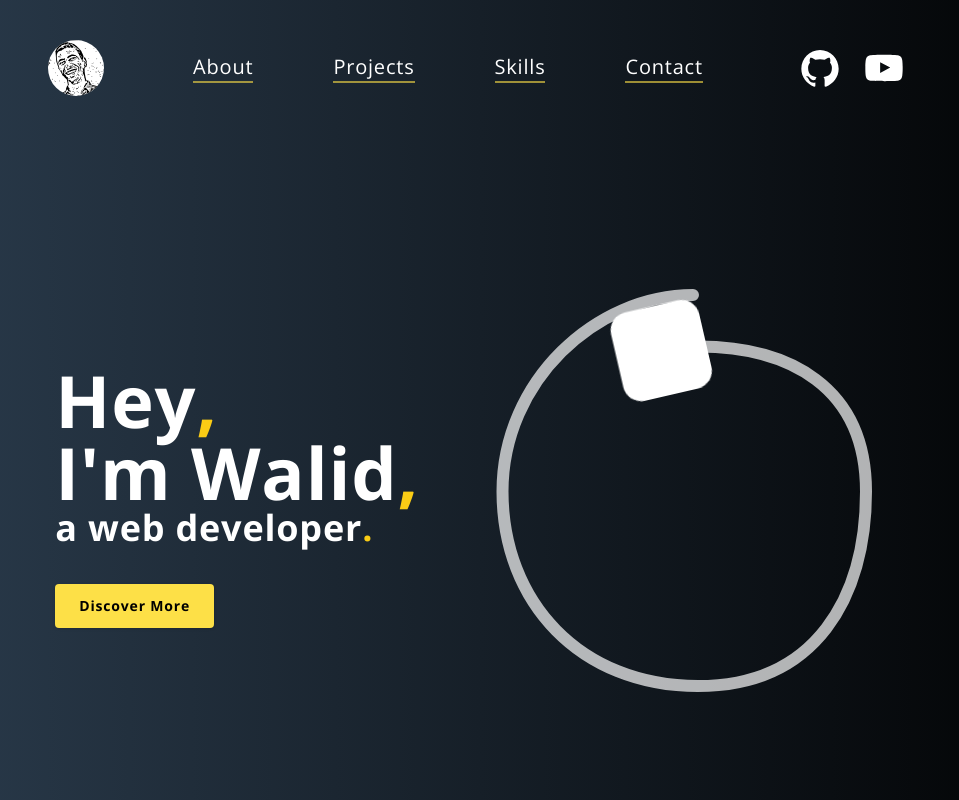
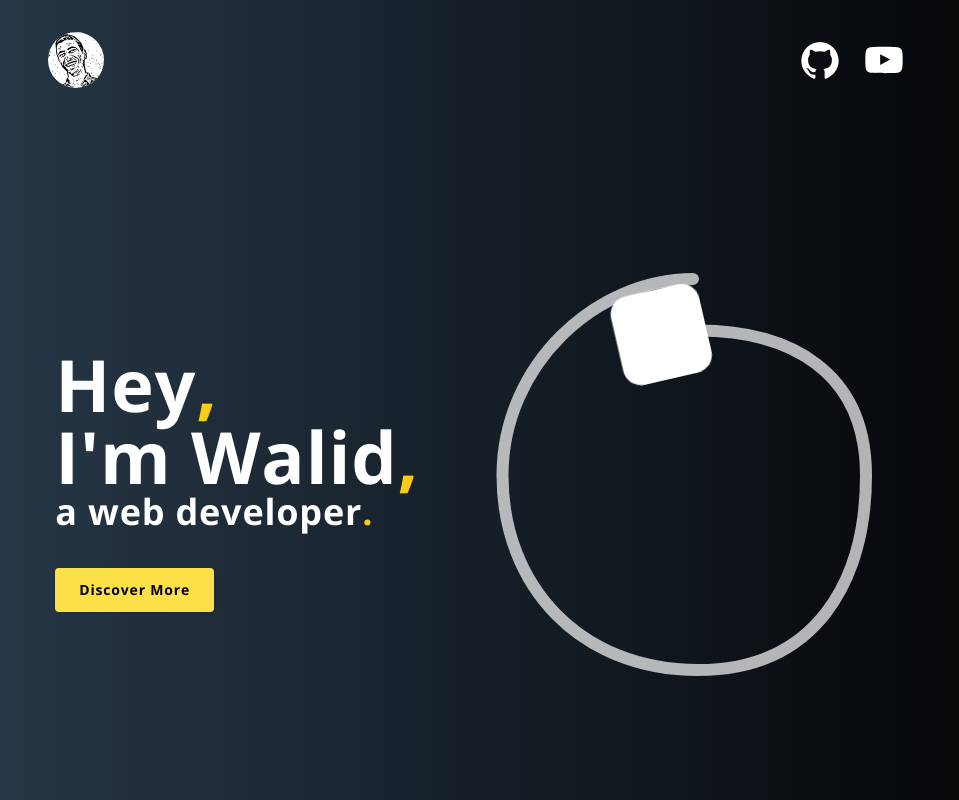
Before and after one commit to Walidhamdidev/Next.js_portfolio, a Next.js app: page / in a window 1280 px wide. Shown: the top 800 px of the page, without its empty margins (160-1119 px from the left). Built offline with nearby package versions, Linux system fonts and the light colour scheme.

Commit message:
add transition and animation for navbar

```diff
--- a/components/Contact.js
+++ b/components/Contact.js
@@ -50,7 +50,7 @@ const Contact = () => {
 
   return (
     <div
-      className="my-20 mx-auto lg:px-52 px-5 flex flex-col md:flex-row items-center justify-center gap-10"
+      className="my-20 mx-auto lg:px-52 px-5 flex flex-col md:flex-row items-center justify-center  md:gap-10"
       id="contact"
     >
       <div>
--- a/components/Navbar.js
+++ b/components/Navbar.js
@@ -2,6 +2,7 @@ import Link from "next/link";
 import Image from "next/image";
 import { useEffect, useRef, useState } from "react";
 import { useRouter } from "next/router";
+import { motion } from "framer-motion";
 
 export default function Navbar() {
   const [showNav, setShowNav] = useState(false);
@@ -9,15 +10,20 @@ export default function Navbar() {
   const dropdown = useRef(null);
   const router = useRouter();
   const [hash, setHash] = useState("/");
+  const [scrollPosition, setScrollPosition] = useState(0);
 
-  /* todo :
-  1- add scroll smooth ,
-  2- add top position to scroll ,
-  3- contact page right side ,
-  4- hero right side ,
-  5- add dropdown animation ,
-  6- custom cursor
-*/
+  const handleScroll = () => {
+    const position = window.pageYOffset;
+    setScrollPosition(position);
+  };
+
+  useEffect(() => {
+    window.addEventListener("scroll", handleScroll, { passive: true });
+
+    return () => {
+      window.removeEventListener("scroll", handleScroll);
+    };
+  }, []);
 
   useEffect(() => {
     // only add the event listener when the dropdown is opened
@@ -35,9 +41,9 @@ export default function Navbar() {
 
   useEffect(() => {
     const showBg = () => {
-      if (window.scrollY > 300) {
+      if (window.scrollY > 250) {
         setShowBgNav(true);
-      } else if (window.scrollY < 300) {
+      } else if (window.scrollY < 250) {
         setShowBgNav(false);
       }
     };
@@ -61,6 +67,11 @@ export default function Navbar() {
     setShowNav(false);
   };
 
+  const variants = {
+    open: { opacity: 1, x: 0 },
+    closed: { opacity: 0, x: "-100%" },
+  };
+
   return (
     <div
       className={`
@@ -71,12 +82,14 @@ export default function Navbar() {
       justify-center
       items-center
       transition-all
-       bg-opacity-90 ${
-         showBgNav
-           ? "bg-[#2c3e50] sm:px-32 px-5"
-           : "bg-[#2c3e5000] sm:px-52 px-10"
-       }
-       text-white py-10  text-xl mx-auto `}
+      z-50
+      bg-opacity-90
+        ${
+          showBgNav
+            ? "bg-[#2c3e50] sm:px-32 px-5"
+            : "bg-[#2c3e5000] sm:px-52 px-10"
+        }
+       text-white py-8  text-xl mx-auto `}
     >
       <nav className="container flex items-center justify-around">
         <div className="flex">
@@ -110,19 +123,21 @@ export default function Navbar() {
             <Image layout="fill" src="/images/menu.svg" alt="menu" />
           </a>
         </button>
-        <ul
+        <motion.ul
+          animate={showNav ? "open" : "closed"}
+          variants={variants}
           ref={dropdown}
           className={`${
             showNav
               ? `
               absolute
-              top-32
+              top-28
                z-50
               py-10
               font-bold
               uppercase
               text-center
-              border-b-2 border-b-yellow-500
+              border-b-2 border-b-white
               shadow-lg
               space-y-5
               bg-gradient-to-r from-[#314355] to-[#000000]
@@ -134,7 +149,10 @@ export default function Navbar() {
           {/* lg:inline lg:mt-0 lg:static lg:transform-none lg:capitalize lg:font-normal w-0 */}
           <li
             className={` transition duration-700 ease-in-out border-yellow-300 border-opacity-60 lg:border-b-2 hover:text-yellow-500 ${
-              hash === "/#about" ? "text-yellow-500" : ""
+              hash === "/#about" ||
+              (scrollPosition >= 0 && scrollPosition < 580)
+                ? "text-yellow-500"
+                : ""
             } `}
           >
             <Link href="#about" passHref>
@@ -143,7 +161,10 @@ export default function Navbar() {
           </li>
           <li
             className={` transition duration-700 ease-in-out border-yellow-300 border-opacity-60 lg:border-b-2 hover:text-yellow-500  ${
-              hash === "/#projects" ? "text-yellow-500" : ""
+              hash === "/#projects" ||
+              (scrollPosition >= 580 && scrollPosition < 1480)
+                ? "text-yellow-500"
+                : ""
             }`}
           >
             <Link href="#projects" passHref>
@@ -152,7 +173,10 @@ export default function Navbar() {
           </li>
           <li
             className={` transition duration-700 ease-in-out border-yellow-300 border-opacity-60 lg:border-b-2 hover:text-yellow-500 ${
-              hash === "/#skills" ? "text-yellow-500" : ""
+              hash === "/#skills" ||
+              (scrollPosition >= 1480 && scrollPosition < 1940)
+                ? "text-yellow-500"
+                : ""
             }`}
           >
             <Link href="#skills" passHref>
@@ -161,14 +185,16 @@ export default function Navbar() {
           </li>
           <li
             className={`  transition duration-700 ease-in-out border-yellow-300 border-opacity-60 lg:border-b-2 hover:text-yellow-500  ${
-              hash === "/#contact" ? "text-yellow-500" : ""
+              hash === "/#contact" || scrollPosition >= 1940
+                ? "text-yellow-500"
+                : ""
             }`}
           >
             <Link href="#contact" passHref>
               <a onClick={handleScrollSection}>Contact</a>
             </Link>
           </li>
-        </ul>
+        </motion.ul>
         {/* social media linkedin and github */}
         <div className="flex items-center space-x-2 cursor-pointer">
           <Link href="https://github.com/walid-hamdi">
--- a/components/Project.js
+++ b/components/Project.js
@@ -8,6 +8,7 @@ const Project = ({ title, url, stacks, description }) => {
       animate="visible"
       whileHover={{
         position: "relative",
+        zIndex: 1,
         // scale: [0.9, 1.2, 1],
         scale: [1, 1, 1],
         rotate: [0, 10, -10, 0],
--- a/components/Skill.js
+++ b/components/Skill.js
@@ -9,7 +9,6 @@ export default function Skill({ skill }) {
       whileHover={{
         position: "relative",
         zIndex: 1,
-        // background: "white",
         scale: [1, 1.4, 1.2],
         rotate: [0, 10, -10, 0],
         transition: {
--- a/package.json
+++ b/package.json
@@ -9,6 +9,7 @@
     "lint": "next lint"
   },
   "dependencies": {
+    "@use-gesture/react": "^10.2.4",
     "axios": "^0.24.0",
     "framer-motion": "^4.1.17",
     "next": "^11.1.3",
```
Also changed, not shown: 1 other file (tests, documents, lock files or other folders).
